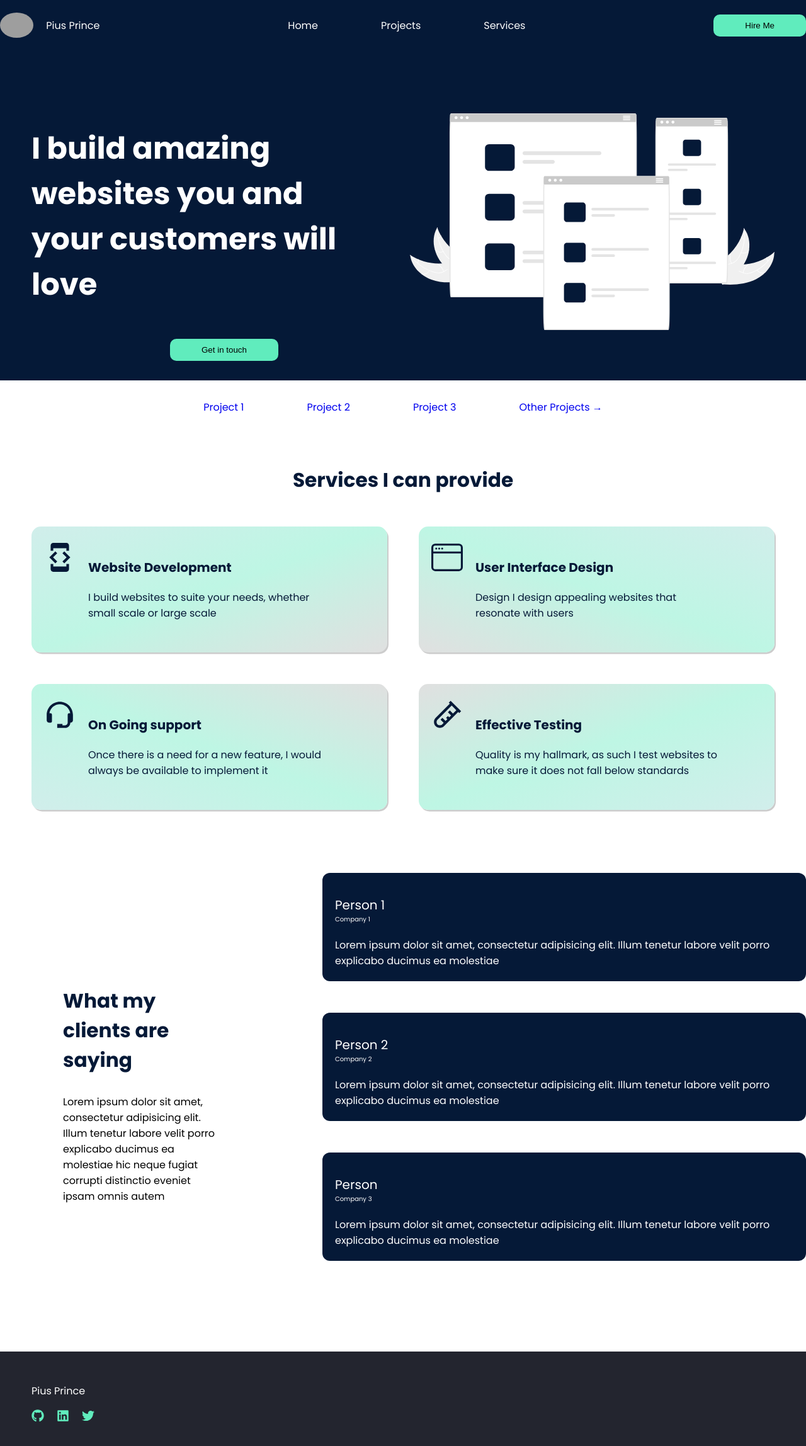
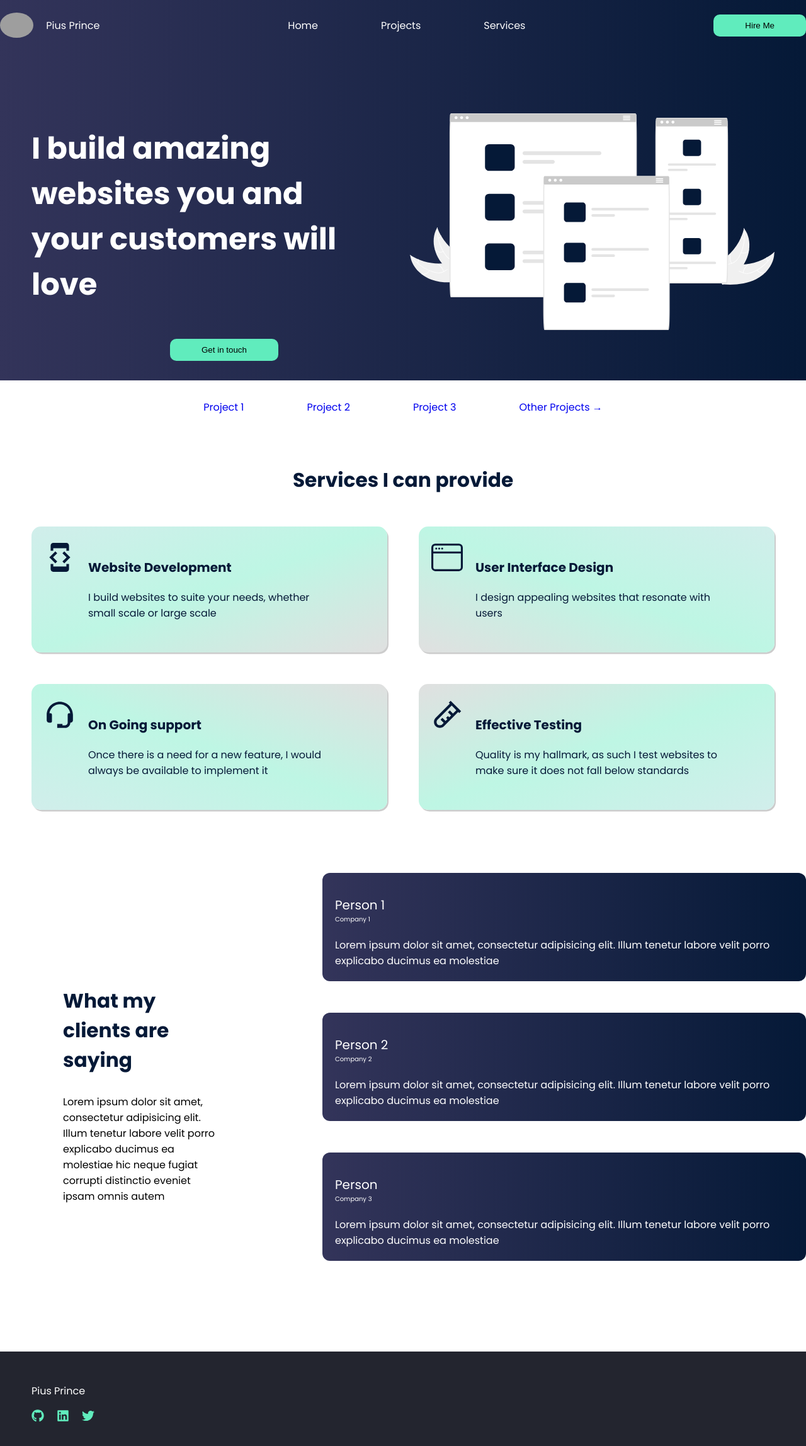
Before and after one commit to piusprince/react-portfolio, a React (Create React App) app: page / in a window 1280 px wide. Shown: the top 2296 px of the page at 63% size. Built offline with nearby package versions, Linux system fonts and the light colour scheme; grey boxes are pictures that could not be loaded.

Commit message:
Improve grid on smaller devices

```diff
--- a/src/components/Header/HeaderElements.js
+++ b/src/components/Header/HeaderElements.js
@@ -3,7 +3,8 @@ import {device} from '../../breakpoints'
 
 export const HeaderWrapper = styled.section`
     padding: 2rem 5rem;
-    background-color: #051937;
+    background-image: linear-gradient(to right, #33345A, #051937);
+    /* background-color: #051937;    */
     display: flex;
     flex-direction: row;
 
@@ -29,8 +30,6 @@ export const HeaderMainText = styled.p`
     @media ${device.tablet} {
         text-align: center;
     }
-
-
 
 `
 
--- a/src/components/Navbar/NavbarElements.js
+++ b/src/components/Navbar/NavbarElements.js
@@ -8,7 +8,8 @@ export const NavWrapper = styled.nav`
     display: flex;
     justify-content: space-between;
     align-items: center;
-    background-color: #051937;
+    background-image: linear-gradient(to right, #33345A, #051937);
+
 
 
     @media ${device.mobileL} {
--- a/src/components/Servicess/ServiceElements.js
+++ b/src/components/Servicess/ServiceElements.js
@@ -20,12 +20,17 @@ export const ServiceGrid = styled.div`
     gap: 5rem;
 
 
-    @media ${device.mobileL} {
+    @media ${device.tablet} {
         display: grid;
-        grid-template-columns: repeat(1, 1fr);
-        grid-template-rows: repeat(2, 20rem);
+        grid-template-columns: 2fr;
         gap: 5rem;
     }
+
+    @media ${device.mobileM} {
+        display: flex;
+        flex-direction: column;
+    }
+
 
 `
 
@@ -33,7 +38,6 @@ export const ServiceGrid = styled.div`
 export const Service1 = styled.div`
     padding: 5rem 9rem;
     border-radius: 1.5rem;
-    /* background-color: #D1EEEB; */
     background-image: linear-gradient(to right bottom, #D1EEEB, #BEF6E4, rgba(0,0,0, .12));
     position: relative;
     box-shadow:  0.2rem 0.25rem rgba(0, 0, 0, 0.2);
@@ -47,6 +51,7 @@ export const Service1 = styled.div`
     @media ${device.tablet} {
        padding: 5rem 3rem 3rem 4rem;
     }
+
 `
 
 export const ServiceLogo1 = styled.div`
@@ -167,7 +172,7 @@ export const ServiceMessage = styled.p`
     font-size: 1.6rem;
     color: #051937;
 
-    @media ${device.tablet} {
+    @media ${device.mobileL} {
 
     }
 `
--- a/src/components/Servicess/data.js
+++ b/src/components/Servicess/data.js
@@ -3,15 +3,14 @@ export const service1 = {
     id: 1,
     title: "Website Development",
     // logo: '',
-    text:
-      "I build websites to suite your needs, whether small scale or large scale"
+    text: "I build websites to suite your needs, whether small scale or large scale"
 }
 
 export const service2 = {
   id: 2,
   title: "User Interface Design",
   // logo: '',
-  text: "Design I design appealing websites that resonate with users"
+  text: "I design appealing websites that resonate with users"
 }
 
 export const service3 = {
@@ -25,6 +24,5 @@ export const service4 = {
   id: 4,
   title: "Effective Testing",
   // logo: '',
-  text:
-    "Quality is my hallmark, as such I test websites to make sure it does not fall below standards"
+  text: "Quality is my hallmark, as such I test websites to make sure it does not fall below standards"
 }
--- a/src/components/Testimonial/TestimonialElements.js
+++ b/src/components/Testimonial/TestimonialElements.js
@@ -24,8 +24,13 @@ export const LeftTestimonial = styled.div`
         margin-left: 0;
         position: relative;
         text-align: center;
+        padding: 2.5rem;
+    }
 
+    @media ${device.mobileM} {
+        padding: 2.5rem;
     }
+
 `
 
 export const LeftTestimonialHeading = styled.h1`
@@ -56,7 +61,7 @@ export const RightTestimonial = styled.div`
 
 
 export const Testimonial1 = styled.figure`
-    background-color: #051937;
+    background-image: linear-gradient(to right, #33345A, #051937);
     padding: 2rem 2rem;
     margin-bottom: 5rem;
     border-radius: 1.2rem;
@@ -72,7 +77,7 @@ export const Testimonial1 = styled.figure`
     }
 `
 export const Testimonial2 = styled.figure`
-    background-color: #051937;
+    background-image: linear-gradient(to right, #33345A, #051937);
     padding: 2rem 2rem;
     margin-bottom: 5rem;
     border-radius: 1.2rem;
@@ -88,7 +93,7 @@ export const Testimonial2 = styled.figure`
     }
 `
 export const Testimonial3 = styled.figure`
-    background-color: #051937;
+    background-image: linear-gradient(to right, #33345A, #051937);
     padding: 2rem 2rem;
     border-radius: 1.2rem;
 
```
